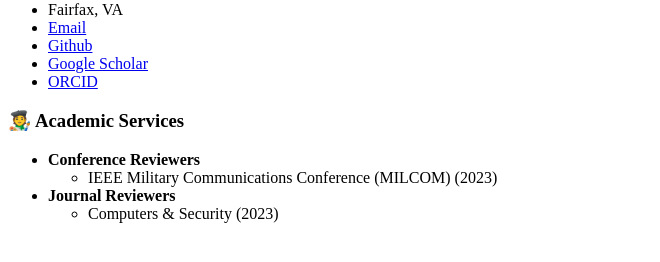
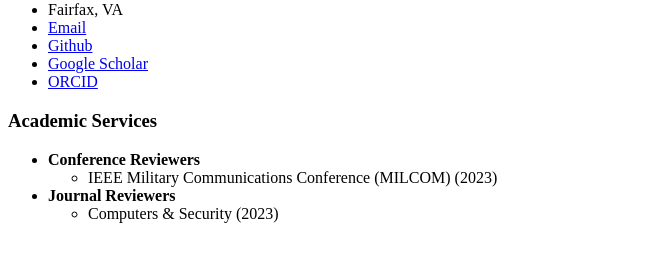
Before and after one commit to YunlongXing/yunlongxing.github.io, a Jekyll site: the page built from _pages/includes/others.md, in a window 1280 px wide. Shown: the part 544-806 px from the top of the page, without its empty margins (0-660 px from the left). Built offline with Jekyll 4.4.1, drawn with Linux system fonts in a browser that asks for light colours; our own code applies the rules of GitHub Pages for plain Markdown files.

```diff
--- a/_pages/includes/others.md
+++ b/_pages/includes/others.md
@@ -1,5 +1,5 @@
 
-# 🧑‍🎨 Academic Services
+# Academic Services
 - **Conference Reviewers**
   - IEEE Military Communications Conference (MILCOM) (2023)
 - **Journal Reviewers**
```
